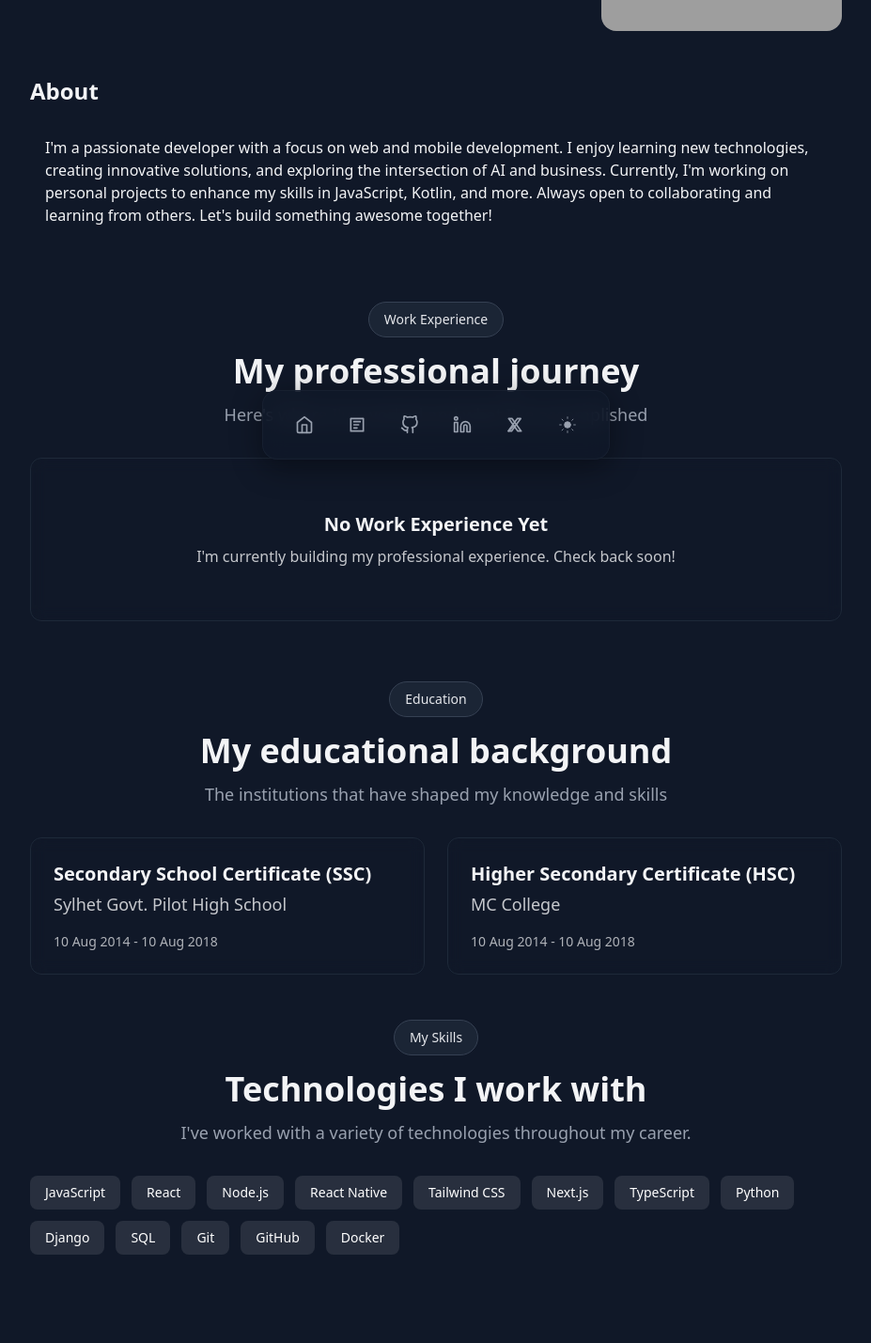
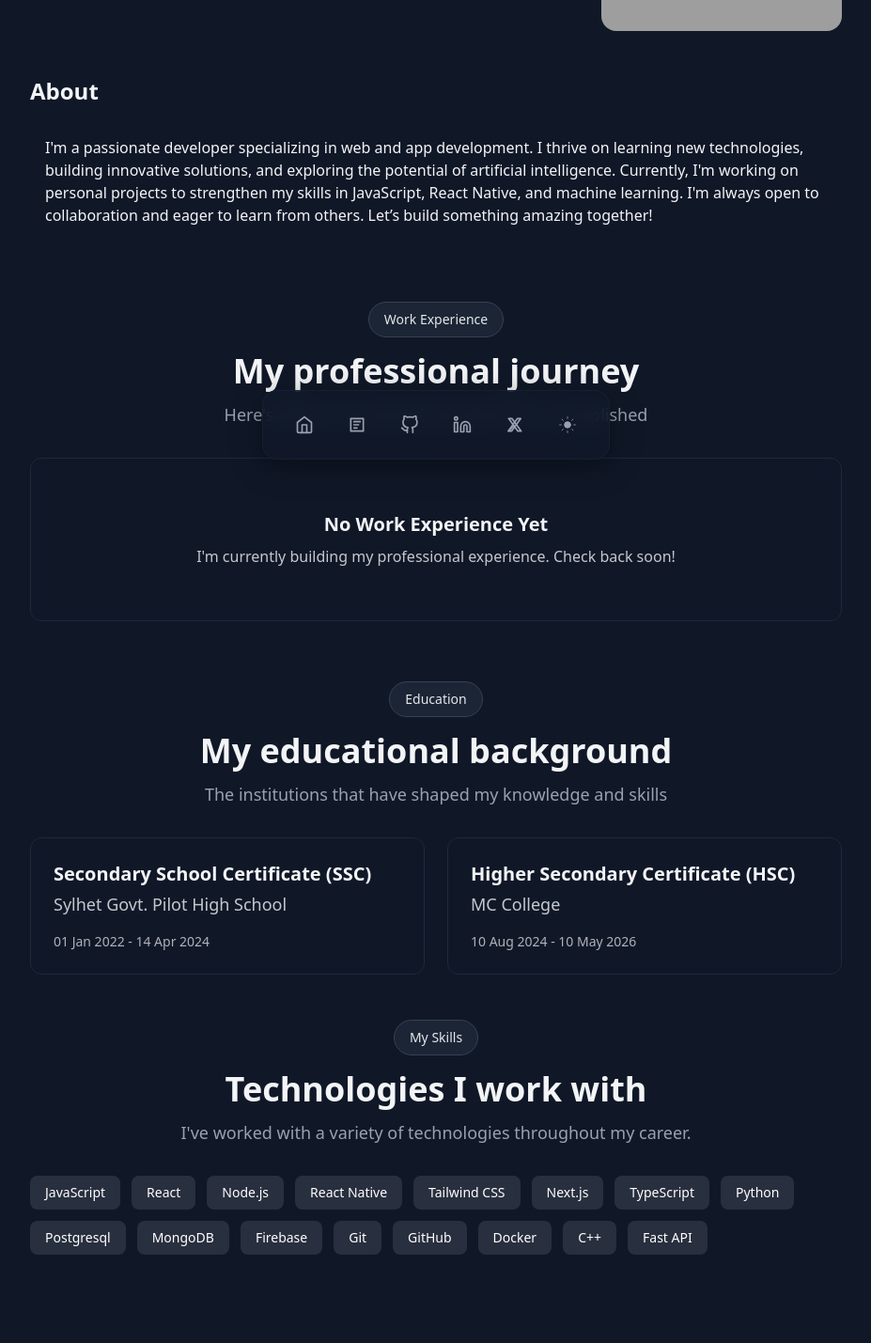
Before and after one commit to shakibkhandev/My-Portfolio, a Next.js app: page / in a window 1280 px wide. Shown: the part 287-1716 px from the top of the page at 94% size, without its empty margins (176-1103 px from the left). Built offline with nearby package versions, Linux system fonts and the light colour scheme; grey boxes are pictures that could not be loaded.

Commit message:
modified about text description

```diff
--- a/src/app/page.tsx
+++ b/src/app/page.tsx
@@ -43,9 +43,9 @@ const buttonVariants = {
 
 const data = {
   name: "Shakib Khan",
-  profession: "Web & Mobile Developer",
+  profession: "Web & App Developer",
   about:
-    "I'm a passionate developer with a focus on web and mobile development. I enjoy learning new technologies, creating innovative solutions, and exploring the intersection of AI and business. Currently, I'm working on personal projects to enhance my skills in JavaScript, Kotlin, and more. Always open to collaborating and learning from others. Let's build something awesome together!",
+    "I'm a passionate developer specializing in web and app development. I thrive on learning new technologies, building innovative solutions, and exploring the potential of artificial intelligence. Currently, I'm working on personal projects to strengthen my skills in JavaScript, React Native, and machine learning. I'm always open to collaboration and eager to learn from others. Let’s build something amazing together!",
   image: "/profile.png",
   email: "mdshakibkhan.dev@gmail.com",
   social: {
@@ -58,14 +58,14 @@ const data = {
     {
       school: "Sylhet Govt. Pilot High School",
       degree: "Secondary School Certificate (SSC)",
-      startDate: "10 Aug 2014",
-      endDate: "10 Aug 2018",
+      startDate: "01 Jan 2022",
+      endDate: "14 Apr 2024",
     },
     {
       school: "MC College",
       degree: "Higher Secondary Certificate (HSC)",
-      startDate: "10 Aug 2014",
-      endDate: "10 Aug 2018",
+      startDate: "10 Aug 2024",
+      endDate: "10 May 2026",
     },
   ],
   skills: [
@@ -77,11 +77,14 @@ const data = {
     "Next.js",
     "TypeScript",
     "Python",
-    "Django",
-    "SQL",
+    "Postgresql",
+    "MongoDB",
+    "Firebase",
     "Git",
     "GitHub",
     "Docker",
+    "C++",
+    "Fast API"
   ],
   projects: [
     {
```
Also changed, not shown: 1 other file (tests, documents, lock files or other folders).
